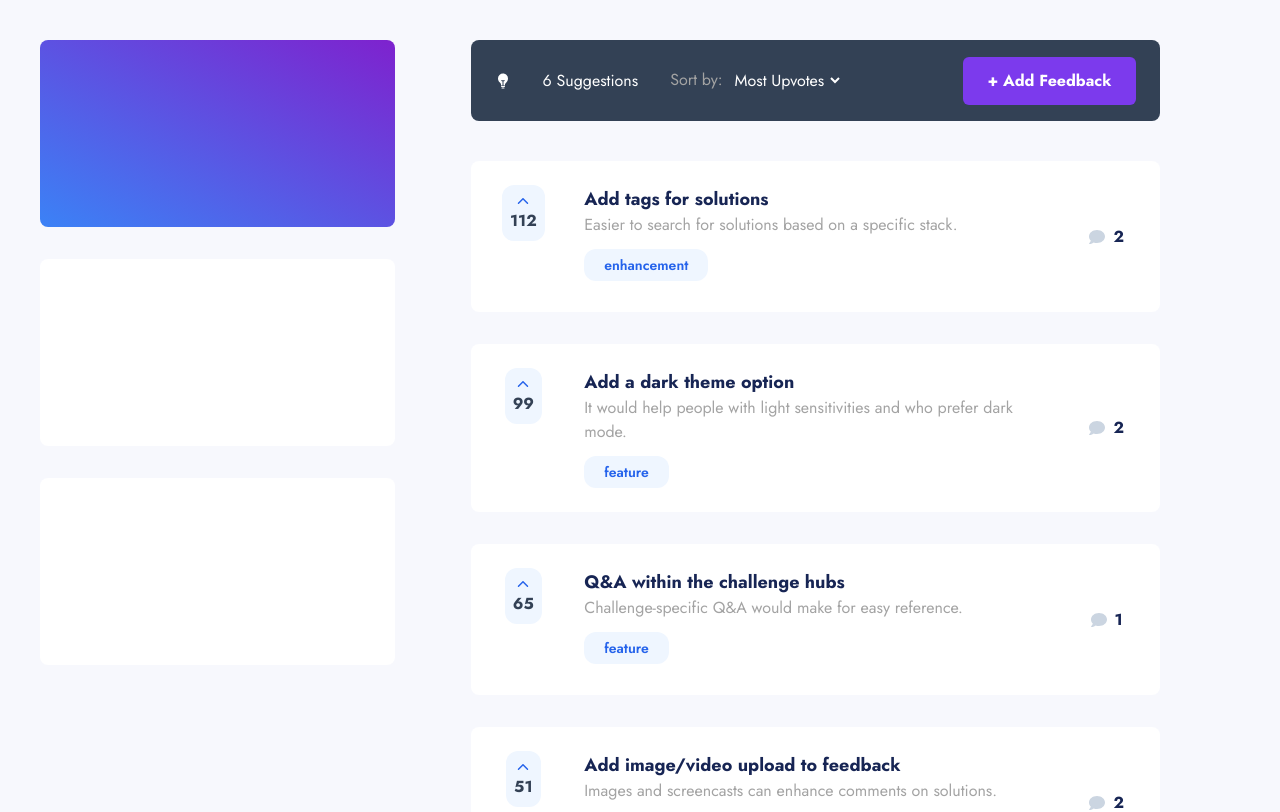
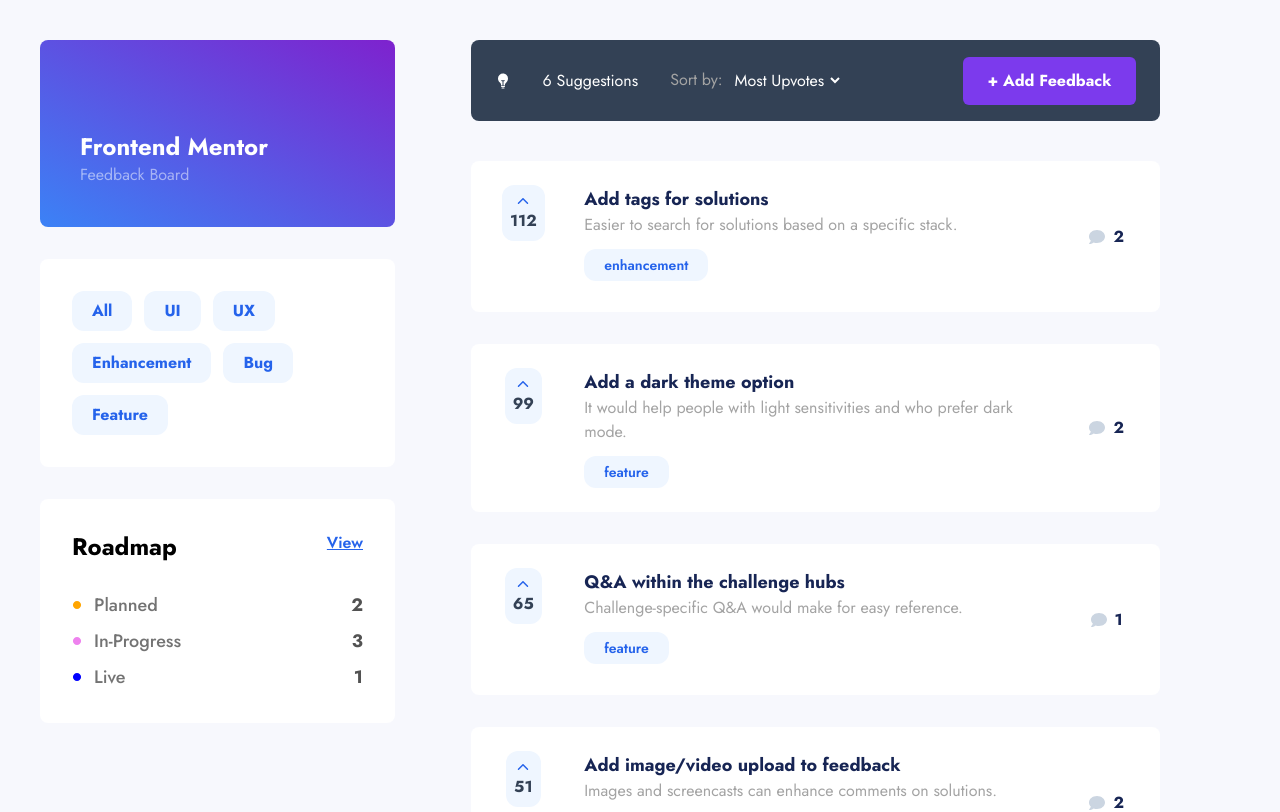
Before and after one commit to Kofi-eo/productfeedback, a Next.js app: page / in a window 1280 px wide. Shown: the top 812 px of the page. Built offline with nearby package versions, Linux system fonts and the light colour scheme.

Commit message:
Update page.js

```diff
--- a/app/page.js
+++ b/app/page.js
@@ -3,14 +3,72 @@
 import FeedbackCard from './components/feedbackCard';
 import fbDataMain from '../public/data.json';
 import Header from './components/header';
+import { IoEllipse } from 'react-icons/io5';
 
 export default function Home() {
+	const categories = ['All', 'UI', 'UX', 'Enhancement', 'Bug', 'Feature'];
+	const planned = fbDataMain.productRequests.filter(
+		(feedback) => feedback.status === 'planned'
+	).length;
+	const inProgress = fbDataMain.productRequests.filter(
+		(feedback) => feedback.status === 'in-progress'
+	).length;
+	const Live = fbDataMain.productRequests.filter(
+		(feedback) => feedback.status === 'live'
+	).length;
+
 	return (
 		<main className='text-black flex p-10'>
 			<aside className='w-fit flex flex-col gap-8'>
-				<div className='h-[187px] w-[355px] bg-gradient-to-tr from-blue-500 to-purple-700 rounded-lg'></div>
-				<div className='h-[187px] w-[355px] bg-white rounded-lg'></div>
-				<div className='h-[187px] w-[355px] bg-white rounded-lg'></div>
+				<div className='h-[187px] w-[355px] bg-gradient-to-tr flex flex-col from-blue-500 to-purple-700 rounded-lg justify-end p-10'>
+					<h1 className='font-bold text-white text-2xl'>Frontend Mentor</h1>
+					<h2 className=' text-white/50'>Feedback Board</h2>
+				</div>
+				<div className='h-fit w-[355px] bg-white rounded-lg flex-wrap flex-row gap-3 flex p-8'>
+					{categories?.map((category, index) => (
+						<button
+							key={index}
+							className='flex items-center bg-blue-50 w-fit h-fit py-2 px-5 rounded-xl font-bold text-blue-600'
+						>
+							{category}
+						</button>
+					))}
+				</div>
+				<div className='h-fit w-[355px] p-8 flex flex-col gap-y-2 bg-white rounded-lg'>
+					{/*Title*/}
+					<div className='flex gap-3 justify-between mb-5'>
+						<div className='font-bold text-2xl'>Roadmap</div>
+						<a className='text-blue-600 underline font-semibold'>View</a>
+					</div>
+					{/*Planned*/}
+					<div className='flex justify-between'>
+						<div className='flex items-center  gap-3'>
+							<IoEllipse size={10} color='orange' />
+							<span className='text-lg font-medium text-neutral-500'>
+								Planned
+							</span>
+						</div>
+						<h1 className='font-bold text-lg text-neutral-600'>{planned}</h1>
+					</div>
+					{/*In-progress*/}
+					<div className='flex justify-between'>
+						<div className='flex items-center  gap-3'>
+							<IoEllipse size={10} color='violet' />
+							<span className='text-lg font-medium text-neutral-500'>
+								In-Progress
+							</span>
+						</div>
+						<h1 className='font-bold text-lg text-neutral-600'>{inProgress}</h1>
+					</div>
+					{/*Live*/}
+					<div className='flex justify-between'>
+						<div className='flex items-center gap-3'>
+							<IoEllipse size={10} color='blue' />
+							<span className='text-lg font-medium text-neutral-500'>Live</span>
+						</div>
+						<h1 className='font-bold text-lg text-neutral-600'>{Live}</h1>
+					</div>
+				</div>
 			</aside>
 			<div className='w-[70%] flex flex-col h-screen bg-[#F7F8FD] items-center justify-between gap-y-8 '>
 				<Header />
```
